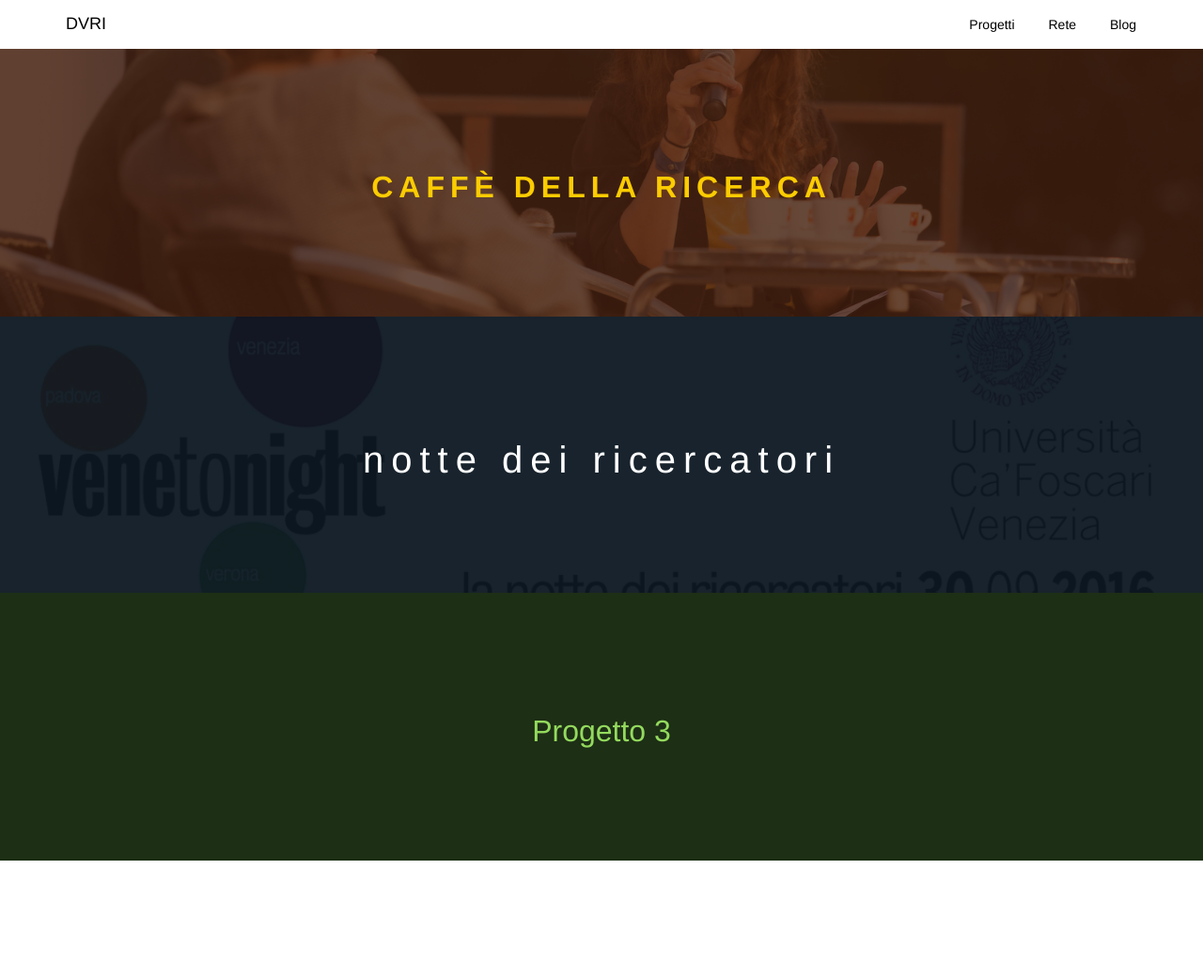
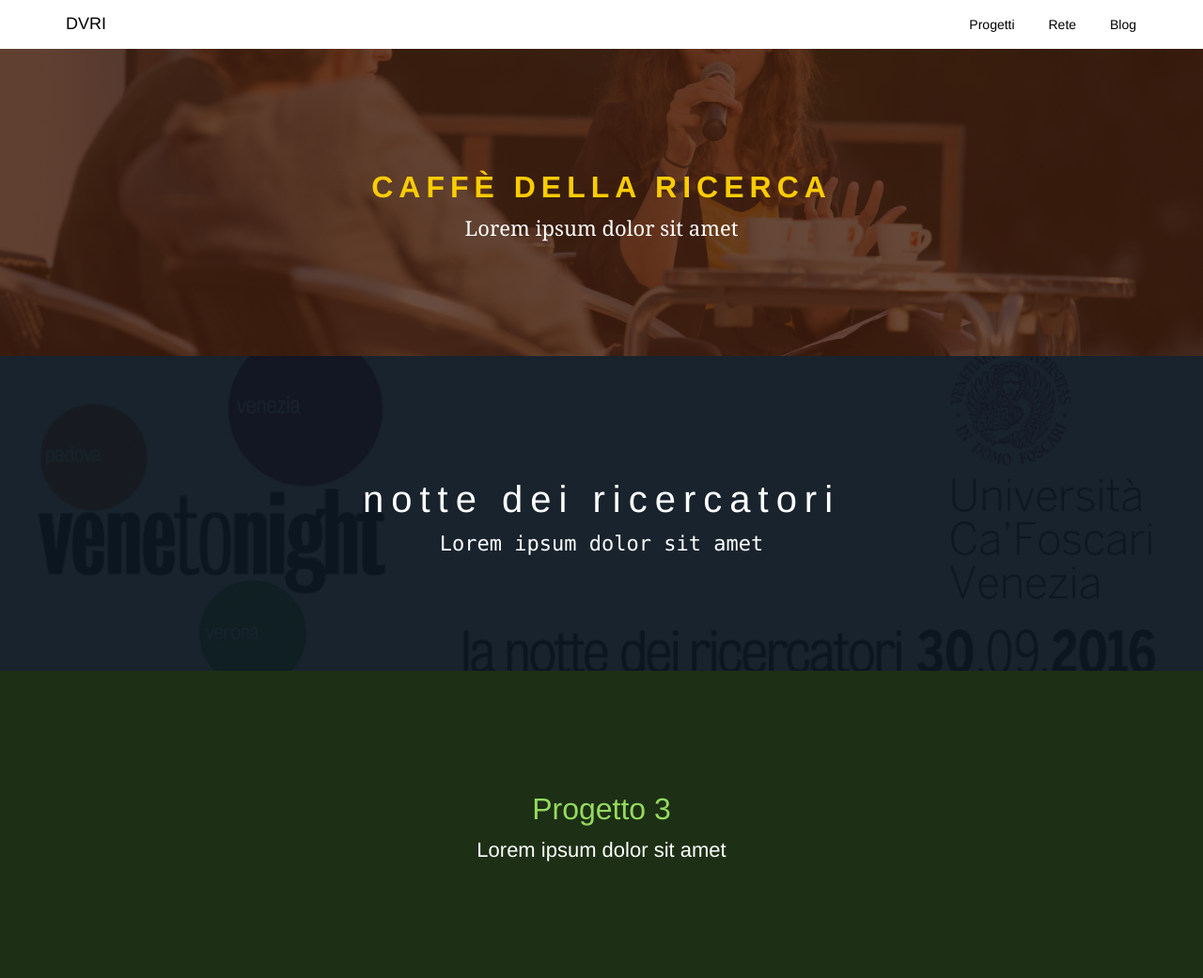
Before and after one commit to simonini/dvri-j-theme, a Jekyll site: the page built from index.html, in a window 1280 px wide. Shown: the whole page at 94% size. Built offline with Jekyll 4.4.1, drawn with Linux system fonts in a browser that asks for light colours; before the commit the page ends 916 px from its top, so only the background shows below that.

Commit message:
prime due sezioni preparate

```diff
--- a/_sass/main.sass
+++ b/_sass/main.sass
@@ -15,13 +15,19 @@
 
 .home
   section
-    padding: 110px
+    padding: 20px
+    padding-top: 110px
+    padding-bottom: 110px
     background-color: #333
     position: relative
+    text-align: center
+
   h2
     font-size: 32px
     width: 100%
-    text-align: center
+  p
+    font-size: 22px
+    color: #fff
 
   .background-image
     background-position: center
@@ -45,6 +51,8 @@
       font-weight: bold
     a
       color: #fbcc01 !important
+    p
+      font-family: Georgia
 
   // http://colorpalettes.net/color-palette-2386/
   #notte
@@ -61,6 +69,8 @@
       color: #fff
       font-weight: lighter !important
       text-decoration: none
+    p
+      font-family: Monaco
 
   // http://colorpalettes.net/color-palette-3016/
   #progetto
--- a/index.html
+++ b/index.html
@@ -5,23 +5,22 @@
 
 <section id="caffe">
   <div class="background-image"></div>
-  <a href="caffe">
-  <h2>Caffè della Ricerca</h2>
-  </a>
+  <a href="caffe"> <h2>Caffè della Ricerca</h2></a>
+  <p>Lorem ipsum dolor sit amet</p>
+
 </section>
 
 <section id="notte">
   <div class="background-image"></div>
-  <a href="notte">
-  <h2>Notte dei ricercatori</h2>
-  </a>
+  <a href="#notte"><h2>Notte dei ricercatori</h2></a>
+  <p>Lorem ipsum dolor sit amet</p>
+
 </section>
 
 <section id="progetto">
   <div class="background-image"></div>
-  <a href="progetto3">
-  <h2>Progetto 3</h2>
-  </a>
+  <a href="#progetto3"><h2>Progetto 3</h2></a>
+  <p>Lorem ipsum dolor sit amet</p>
 </section>
 
 </div>
```
